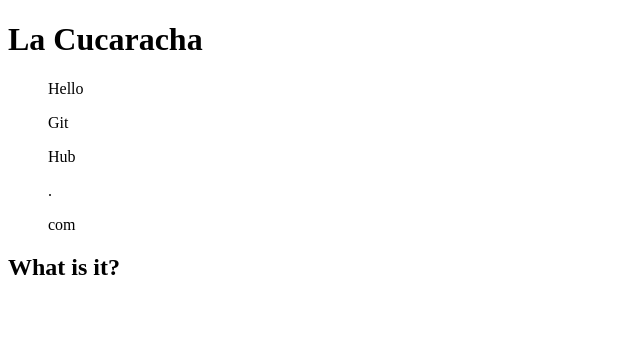
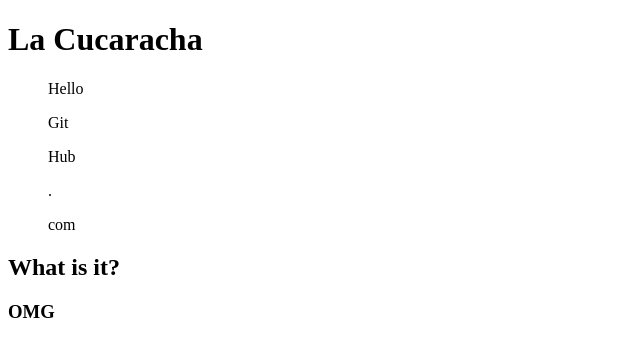
Before and after one commit to zr1nce/react-first, a plain HTML site: page index.html in a window 1280 px wide. Shown: the full height of the page, 0-640 px from the left. Drawn offline with Linux system fonts and the light colour scheme.

Commit message:
addel H3 and P

```diff
--- a/index.html
+++ b/index.html
@@ -18,6 +18,9 @@
       <ul>com</ul>
    </div>
    <h2>What is it?</h2>
+   <h3>
+      <p>OMG</p>
+   </h3>
 </body>
 
 </html>
```
